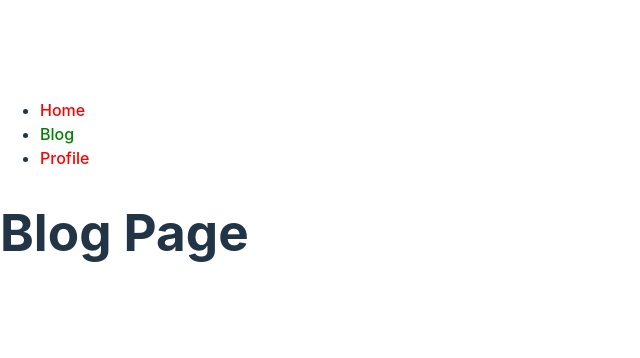
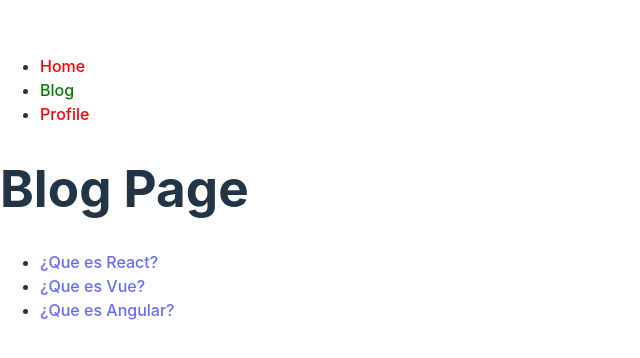
Before and after one commit to kfiguera/curso-react-router-proyecto-1, a React (Vite) app: page /#/blog in a window 1280 px wide. Shown: the part 212-570 px from the top of the page, without its empty margins (0-640 px from the left). Built offline with nearby package versions, Linux system fonts and the light colour scheme.

Commit message:
useParams: rutas dinámicas

```diff
--- a/src/App.jsx
+++ b/src/App.jsx
@@ -4,6 +4,7 @@
 import {HomePage} from "./pages/HomePage";
 import {BlogPage} from "./pages/BlogPage";
 import {ProfilePage} from "./pages/ProfilePage";
+import {BlogPost} from "./components/BlogPost";
 
 function App() {
     return (
@@ -14,6 +15,7 @@
                     <Route path='*' element={<p>Not Found</p>} />
                     <Route path='/' element={<HomePage/>}/>
                     <Route path='/blog' element={<BlogPage/>}/>
+                    <Route path='/blog/:slug' element={<BlogPost/>}/>
                     <Route path='/profile' element={<ProfilePage/>}/>
                 </Routes>
             </HashRouter>
--- /dev/null
+++ b/src/components/BlogPost.jsx
@@ -0,0 +1,17 @@
+import React from 'react';
+import { useParams} from "react-router";
+import blogData from "../fixtures/blockData";
+
+function BlogPost() {
+    const {slug} = useParams();
+    const blogPost = blogData.find(post => post.slug === slug);
+    return (
+        <React.Fragment>
+            <h2>{blogPost.title}</h2>
+            <p>{blogPost.content}</p>
+            <p>Author: {blogPost.author}</p>
+        </React.Fragment>
+    );
+}
+
+export {BlogPost};
--- /dev/null
+++ b/src/fixtures/blockData.js
@@ -0,0 +1,23 @@
+
+const blogData = [
+    {
+        title: '¿Que es React?',
+        slug: 'que-es-react',
+        content: 'React es el mejor framework de JavaScript',
+        author: 'kfiguera',
+    },
+    {
+        title: '¿Que es Vue?',
+        slug: 'que-es-vue',
+        content: 'Vue es el mejor framework de JavaScript',
+        author: 'kfiguera',
+    },
+    {
+        title: '¿Que es Angular?',
+        slug: 'que-es-angular',
+        content: 'Angular es el mejor framework de JavaScript',
+        author: 'kfiguera',
+    }
+];
+
+export default blogData;
--- a/src/pages/BlogPage.jsx
+++ b/src/pages/BlogPage.jsx
@@ -1,8 +1,25 @@
 import React from 'react';
-
+import {Link} from "react-router-dom";
+import blogData from "../fixtures/blockData";
 function BlogPage() {
     return (
-        <h1>Blog Page</h1>
+        <React.Fragment>
+            <h1>Blog Page</h1>
+            <ul>
+                {blogData.map(post => (
+                    <BlogLink post={post}/>
+                ))}
+            </ul>
+
+        </React.Fragment>
+    );
+}
+
+function BlogLink({post}) {
+    return (
+        <React.Fragment>
+            <li><Link to={`/blog/${post.slug}`}>{post.title}</Link></li>
+        </React.Fragment>
     );
 }
 
```
